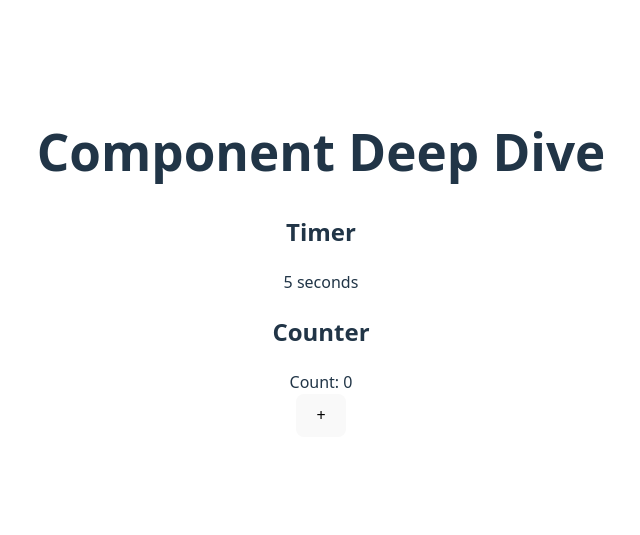
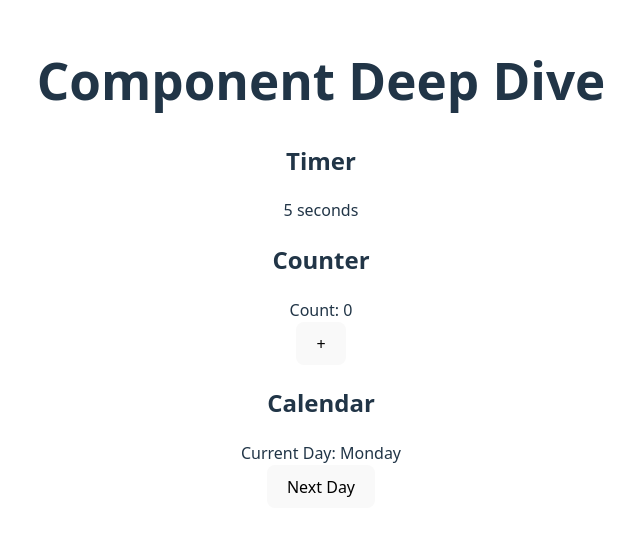
Before and after one commit to MarinovM03/SoftUni-ReactJS-Full-Course-25, a React (Vite) app in the folder 03-Components - Deep Dive/component-state-demo/: page / in a window 1280 px wide. Shown: the part 137-672 px from the top of the page, without its empty margins (319-959 px from the left). Built offline with nearby package versions, Linux system fonts and the light colour scheme.

Commit message:
Add Calendar component to use as example of conditional rendering

```diff
--- a/03-Components - Deep Dive/component-state-demo/src/App.jsx
+++ b/03-Components - Deep Dive/component-state-demo/src/App.jsx
@@ -1,4 +1,5 @@
 import './App.css'
+import Calendar from './components/Calendar.jsx'
 import Counter from './components/Counter.jsx'
 import Timer from './components/Timer.jsx'
 
@@ -11,6 +12,8 @@ function App() {
 
             <Counter />
 
+            <Calendar />
+
         </div>
     )
 }
--- /dev/null
+++ b/03-Components - Deep Dive/component-state-demo/src/components/Calendar.jsx
@@ -0,0 +1,29 @@
+import { useState } from "react";
+
+const days = [
+    'Monday',
+    'Tuesday',
+    'Wednesday',
+    'Thursday',
+    'Friday',
+    'Saturday',
+    'Sunday',
+];
+
+export default function Calendar() {
+    const [day, setDay] = useState(0);
+
+    const nextDayClickHandler = () => {
+        setDay(prevState => prevState + 1);
+    }
+
+    return (
+        <section>
+            <h2>Calendar</h2>
+
+            <div>Current Day: {days[day]}</div>
+
+            <button onClick={nextDayClickHandler}>Next Day</button>
+        </section>
+    );
+}
```
